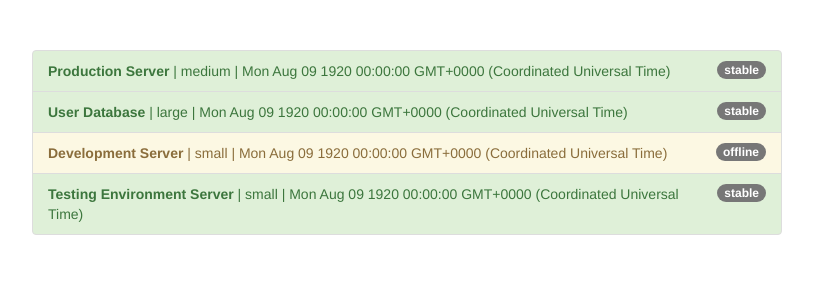
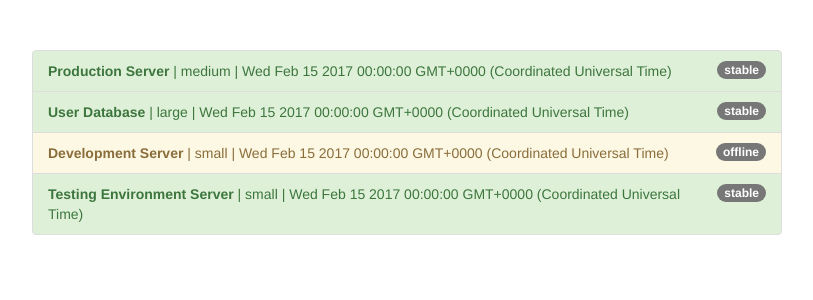
Before and after one commit to lesiak/abgular_udemy_maximilian_schwarzmuller, an Angular app in the folder app8-pipes/: page / in a window 1280 px wide. Shown: the top 300 px of the page, without its empty margins (233-1046 px from the left). Built offline with nearby package versions, Linux system fonts and the light colour scheme.

Commit message:
[APP8-PIPES] Fixed dates

```diff
--- a/app8-pipes/src/app/app.component.ts
+++ b/app8-pipes/src/app/app.component.ts
@@ -11,25 +11,25 @@ export class AppComponent {
       instanceType: 'medium',
       name: 'Production Server',
       status: 'stable',
-      started: new Date(15, 1, 2017)
+      started: new Date(2017, 1, 15)
     },
     {
       instanceType: 'large',
       name: 'User Database',
       status: 'stable',
-      started: new Date(15, 1, 2017)
+      started: new Date(2017, 1, 15)
     },
     {
       instanceType: 'small',
       name: 'Development Server',
       status: 'offline',
-      started: new Date(15, 1, 2017)
+      started: new Date(2017, 1, 15)
     },
     {
       instanceType: 'small',
       name: 'Testing Environment Server',
       status: 'stable',
-      started: new Date(15, 1, 2017)
+      started: new Date(2017, 1, 15)
     }
   ];
   getStatusClasses(server: {instanceType: string, name: string, status: string, started: Date}) {
```
